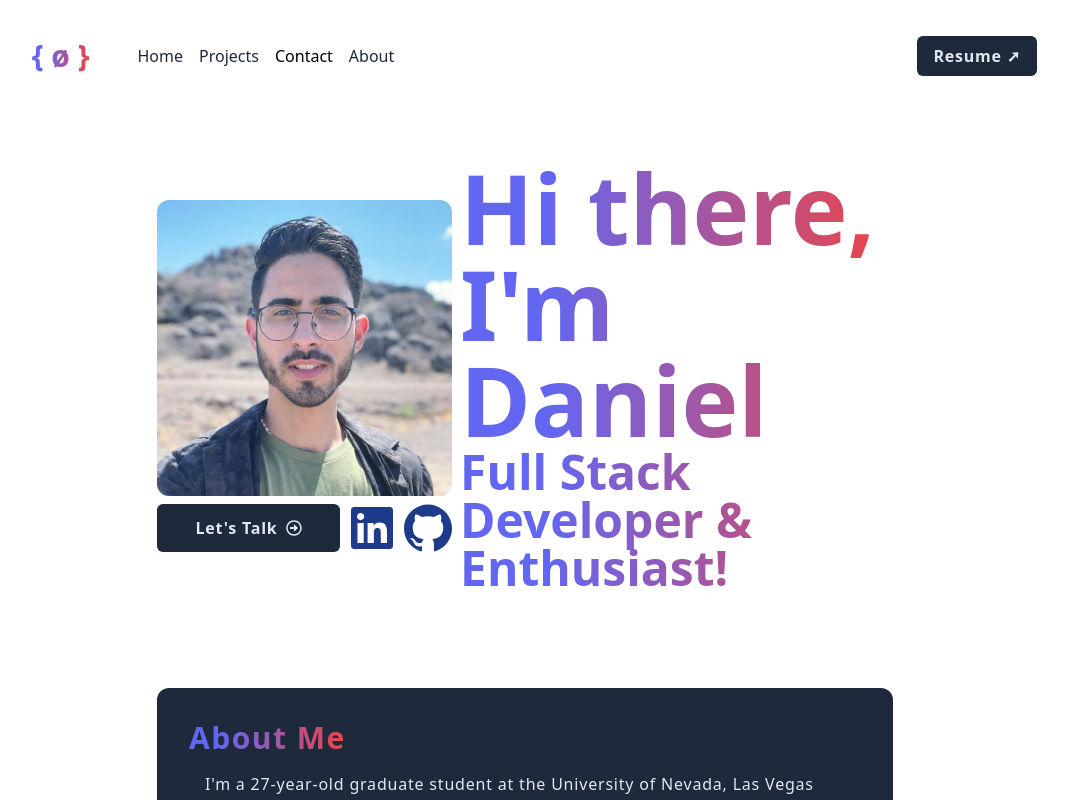
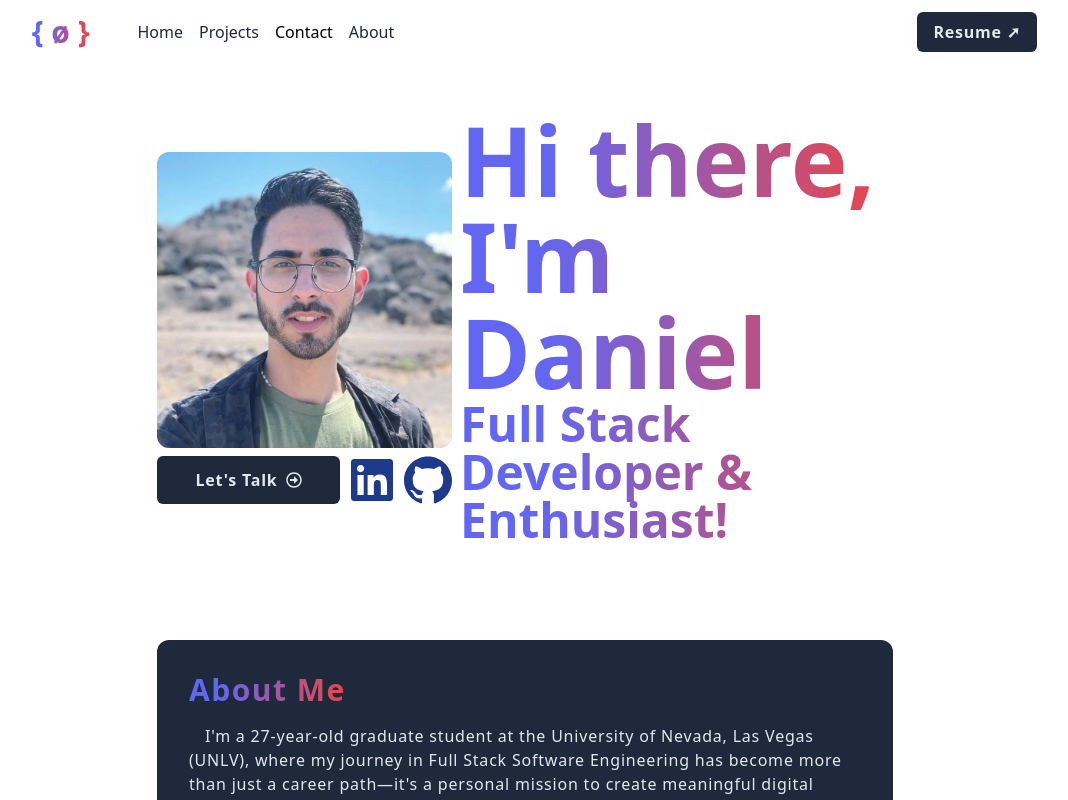
Before and after one commit to danielFernandezDj/dani-portfolio-app, a React (Vite) app: page / in a window 1280 px wide. Shown: the top 800 px of the page, without its empty margins (115-1183 px from the left). Built offline with nearby package versions, Linux system fonts and the light colour scheme.

Commit message:
Small change at navbar

```diff
--- a/src/App.jsx
+++ b/src/App.jsx
@@ -48,7 +48,7 @@ function NavBar() {
   };
 
   return (
-    <nav className={`my-6 z-50 sticky top-0 transition-all duration-300
+    <nav className={`z-50 sticky top-0 transition-all duration-300
       ${scrolled ? 'bg-transparent backdrop-blur-xl' : 'bg-white '}`
     }>
       <div className="container flex md:justify-around justify-between items-center mx-auto md:px-4 px-8 py-3 md:px-20">
```
